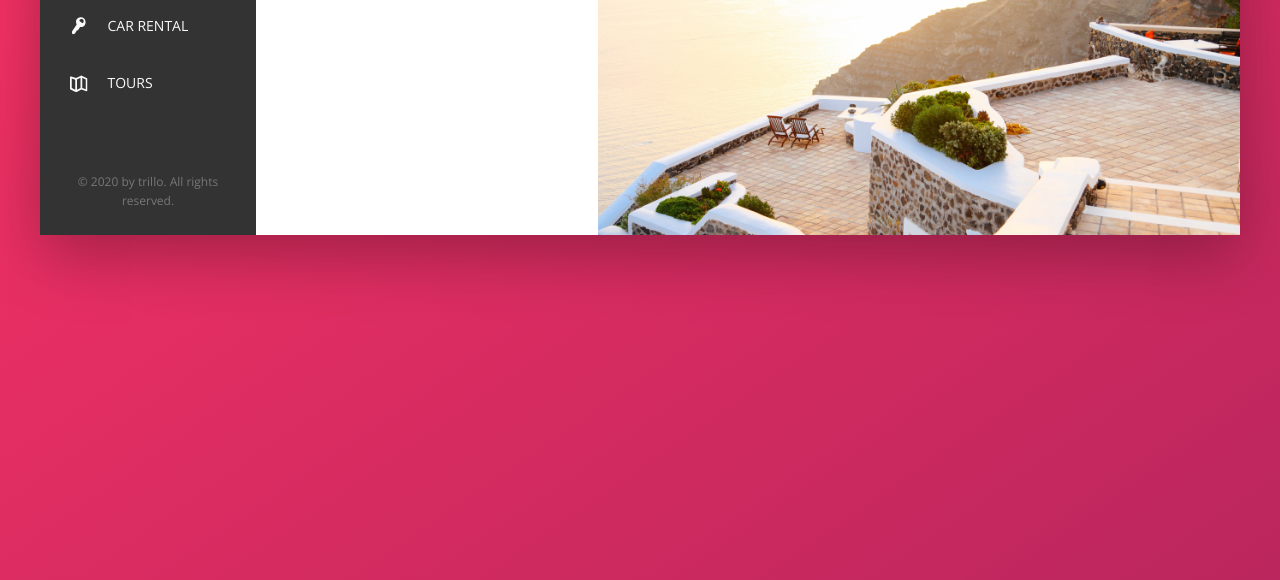
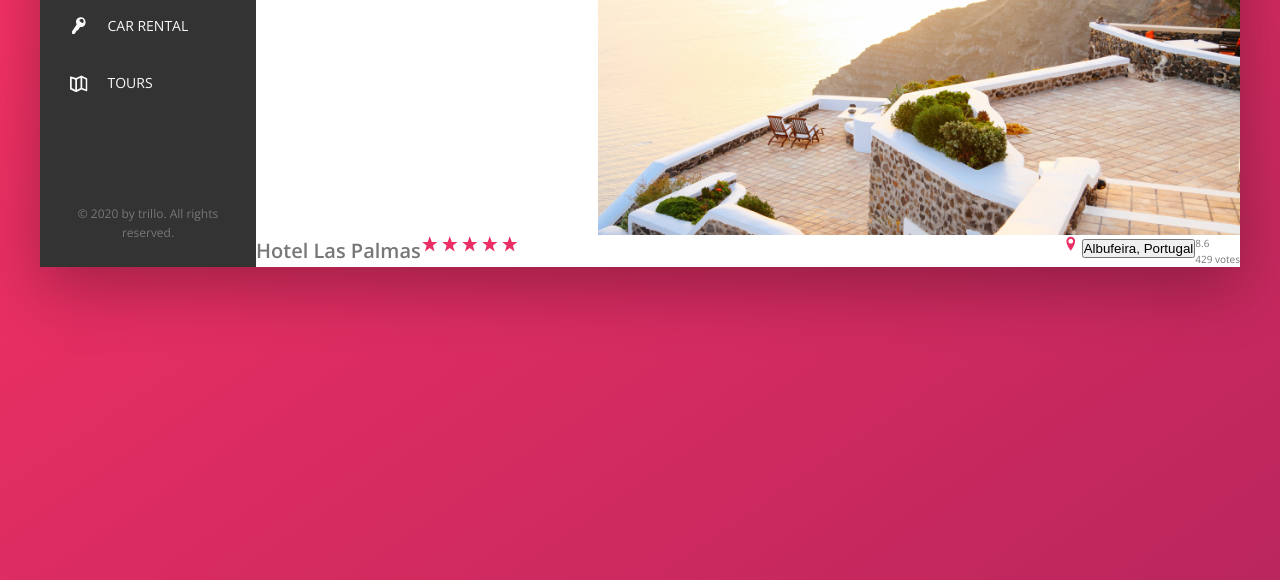
Before and after one commit to diegolopes98/trillo, a website: page index.html in a window 1280 px wide. Shown: the part 300-880 px from the top of the page. Drawn offline with nearby package versions, Linux system fonts and the light colour scheme; files that its build step writes are made by us from their sources.

Commit message:
started overview styles

```diff
--- a/index.html
+++ b/index.html
@@ -107,6 +107,40 @@
                   <img src="img/hotel-3.jpg" alt="hotel 3 photo" class="gallery__photo">
                 </figure>
               </div>
+
+              <div class="overview">
+                <h1 class="overview__heading">Hotel Las Palmas</h1>
+
+                <div class="overview__stars">
+                  <svg class="overview__icon-star">
+                    <use xlink:href="img/sprite.svg#icon-star"></use>
+                  </svg>
+                  <svg class="overview__icon-star">
+                    <use xlink:href="img/sprite.svg#icon-star"></use>
+                  </svg>
+                  <svg class="overview__icon-star">
+                    <use xlink:href="img/sprite.svg#icon-star"></use>
+                  </svg>
+                  <svg class="overview__icon-star">
+                    <use xlink:href="img/sprite.svg#icon-star"></use>
+                  </svg>
+                  <svg class="overview__icon-star">
+                    <use xlink:href="img/sprite.svg#icon-star"></use>
+                  </svg>
+                </div>
+
+                <div class="overview__location">
+                  <svg class="overview__icon-location">
+                    <use xlink:href="img/sprite.svg#icon-location-pin"></use>
+                  </svg>
+                  <button class="btn-inline">Albufeira, Portugal</button>
+                </div>
+
+                <div class="overview__rating">
+                  <div class="overview_rating-average">8.6</div>
+                  <div class="overview__rating-count">429 votes</div>
+                </div>
+              </div>
             </main>
           </div>
         </div>
--- a/sass/_components.scss
+++ b/sass/_components.scss
@@ -187,3 +187,30 @@
     display: block;
   }
 }
+
+//////////////////////////////////////////
+// Overview
+.overview{
+  display: flex;
+  &__heading{}
+
+  &__stars {
+    margin-right: auto;
+  }
+
+  &__icon-star,
+  &__icon-location {
+    width: 1.75rem;
+    height: 1.75rem;
+    fill: var(--color-primary);
+  }
+
+  &__location {}
+
+  &__rating{}
+
+  &__rating-count{}
+
+  &__rating-average{}
+
+}
```
